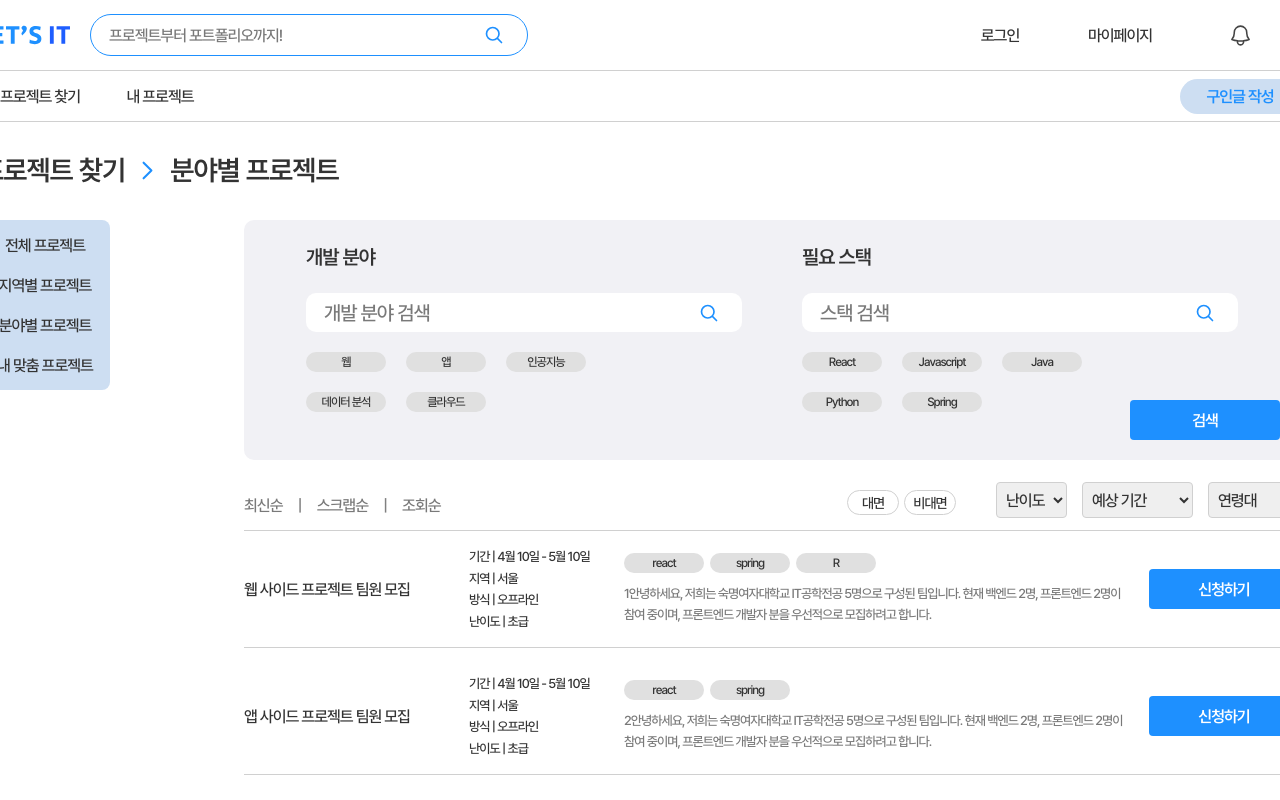
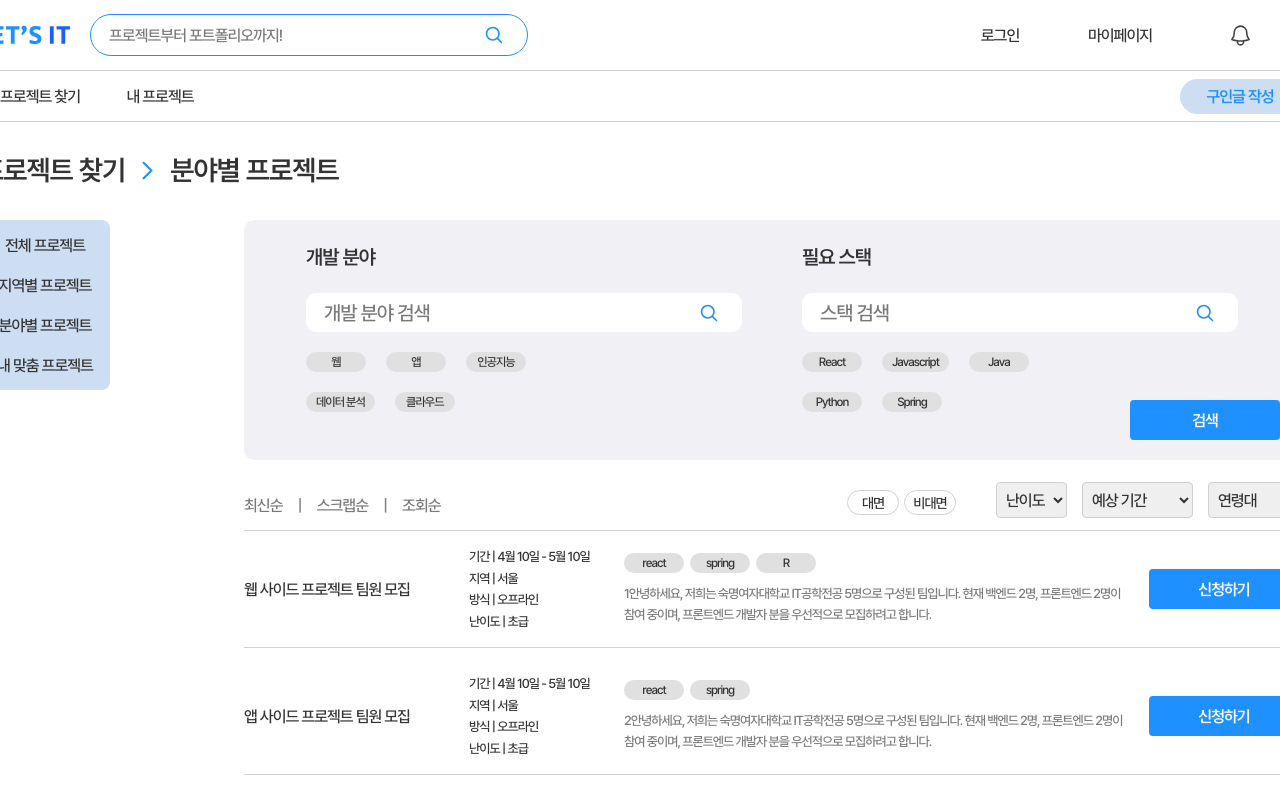
Before and after one commit to yezixx/SOLUX_LETS_IT_Frontend, a React (Vite) app: page /projects/field in a window 1280 px wide. Built offline with nearby package versions, Linux system fonts and the light colour scheme.

Commit message:
Design: gray box minwidth, maxwidth 수정

```diff
--- a/src/Components/SearchProject/Gray.module.css
+++ b/src/Components/SearchProject/Gray.module.css
@@ -1,5 +1,6 @@
 .tech__wrap {
-  width: 60px;
+  min-width: 40px;
+  max-width: 60px;
   height: 20px;
   background-color: var(--select-color);
   border-radius: 20px;
```
